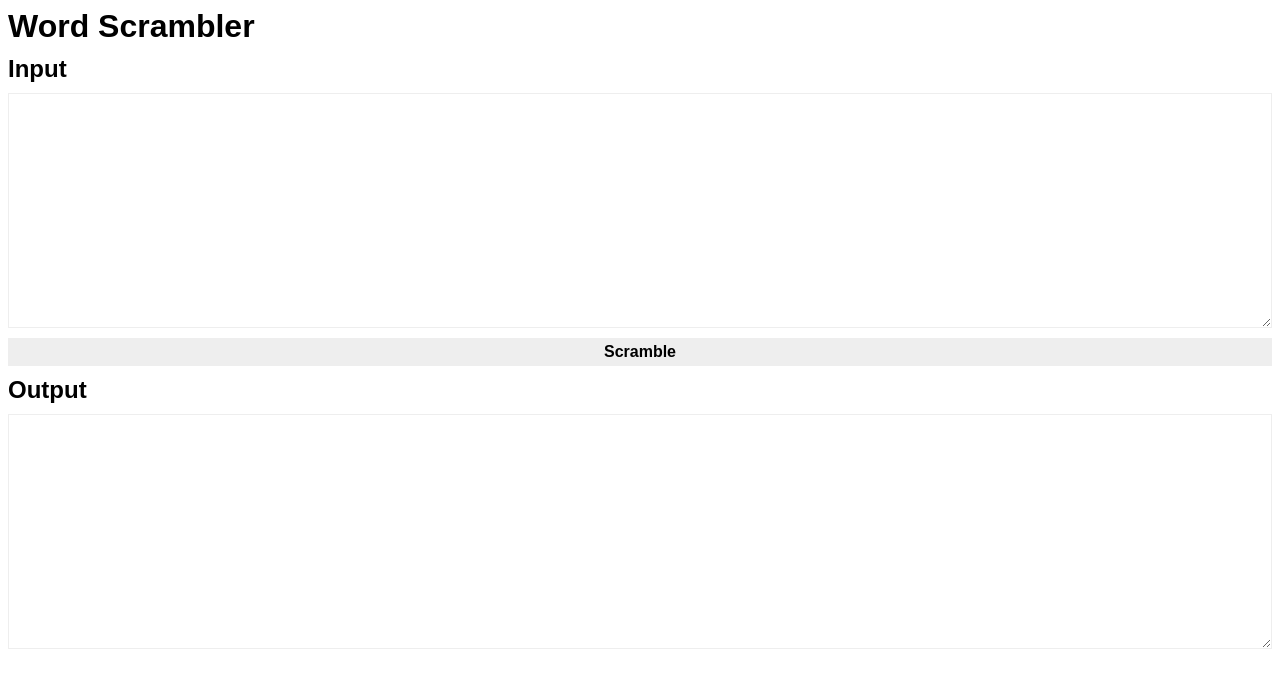
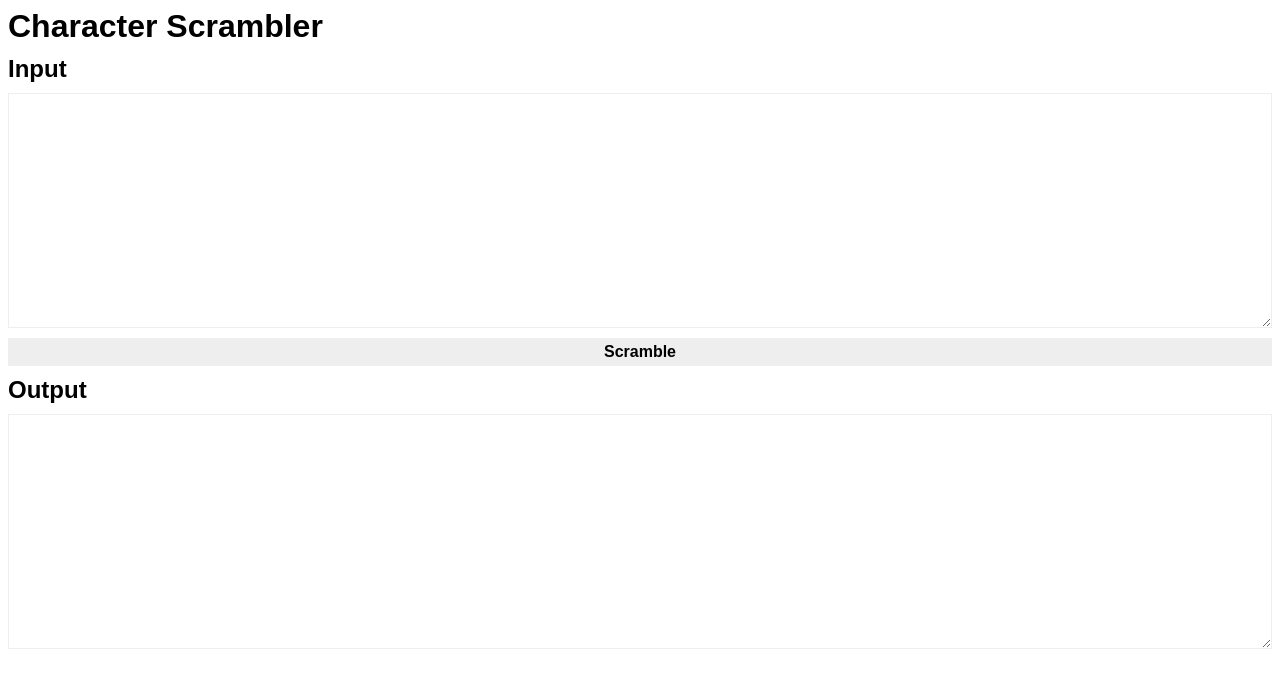
Before and after one commit to sjhuang26/char-scrambler, a plain HTML site: page index.html in a window 1280 px wide. Drawn offline with Linux system fonts and the light colour scheme.

Commit message:
Update index.html

```diff
--- a/index.html
+++ b/index.html
@@ -4,7 +4,7 @@
     <link rel="stylesheet" type="text/css" href="main.css" />
   </head>
   <body>
-    <h1>Word Scrambler</h1>
+    <h1>Character Scrambler</h1>
     <h2>Input</h2>
     <textarea id="mainInput"></textarea>
     <button id="scramble">Scramble</button>
```
